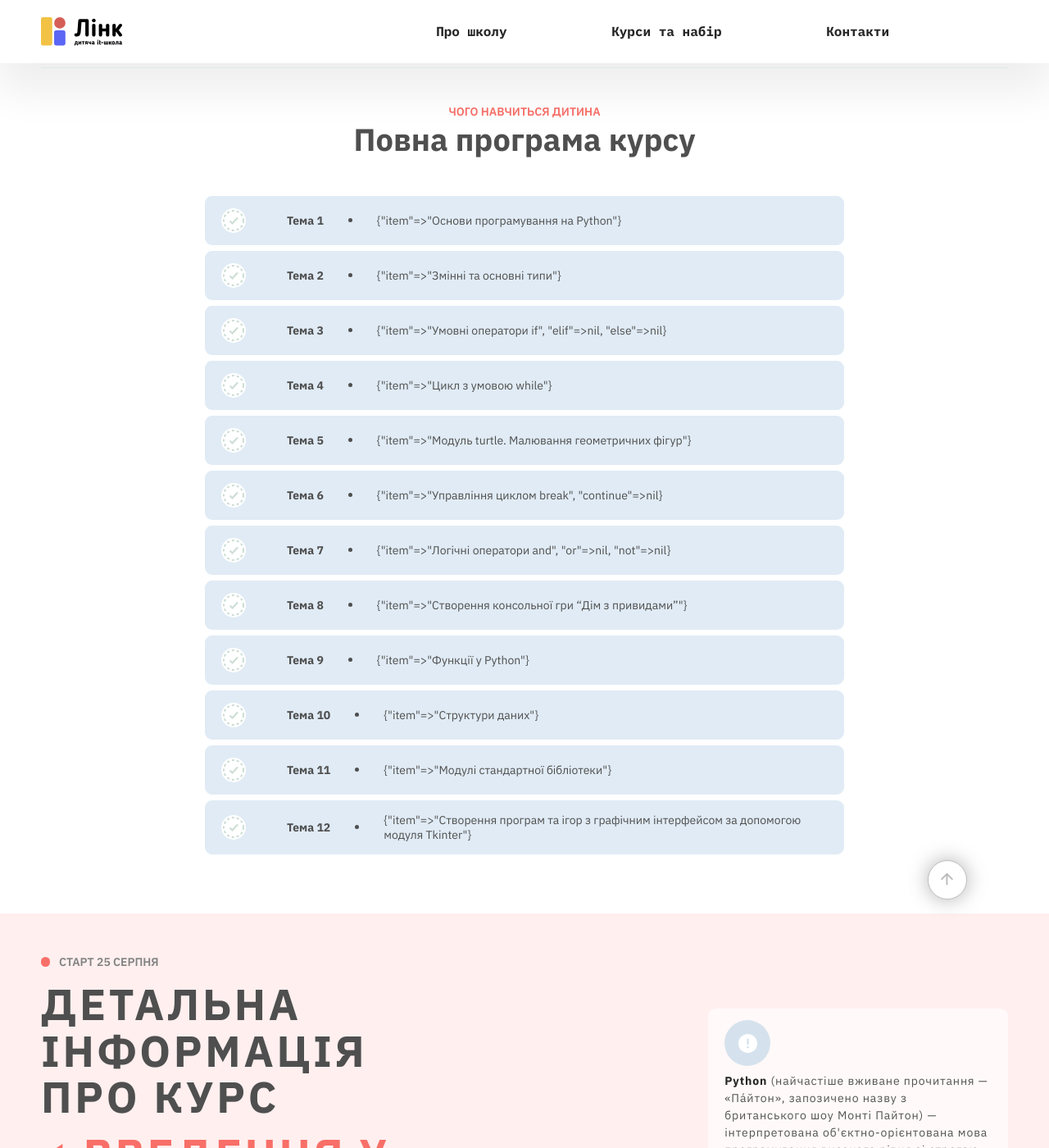
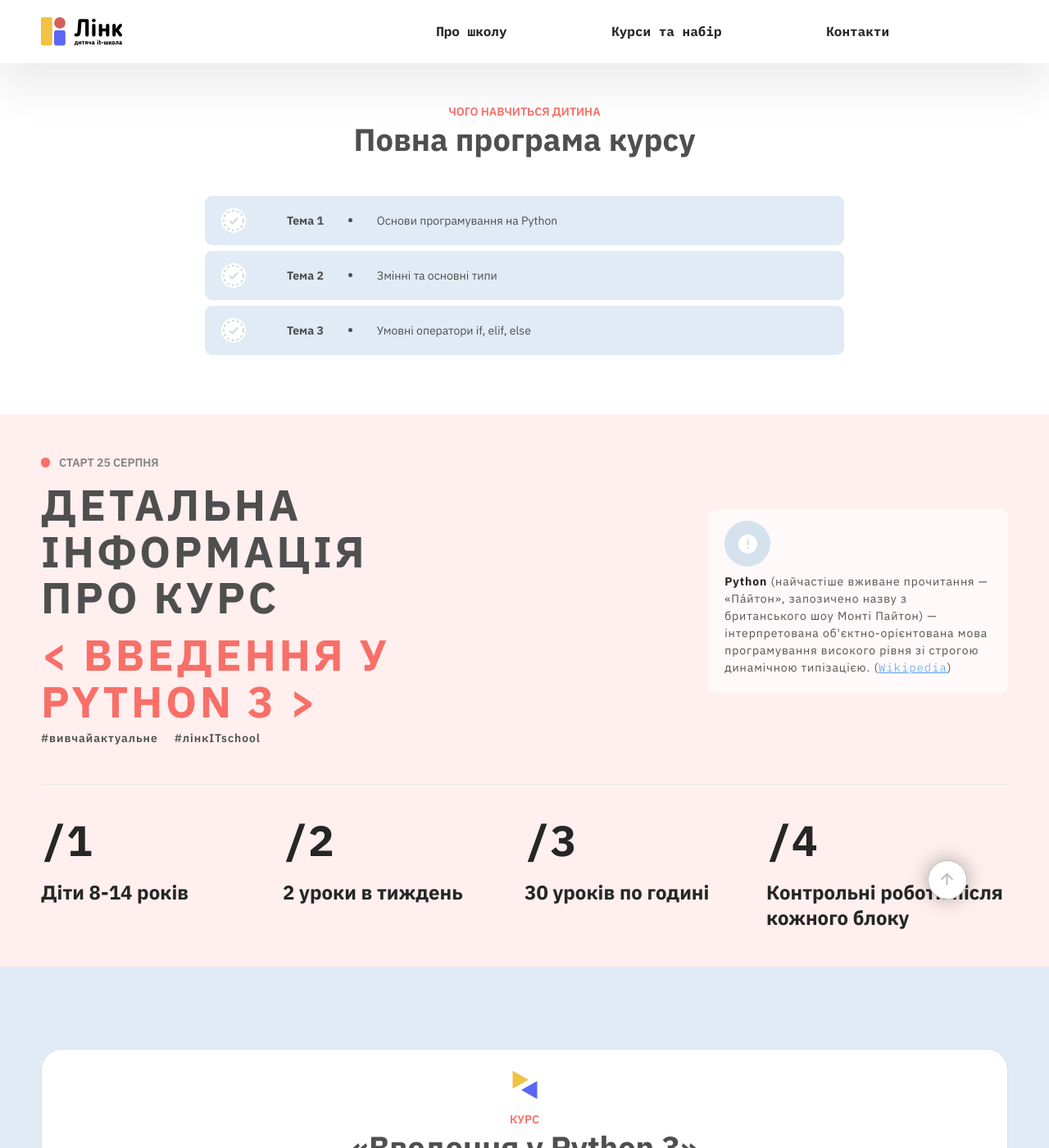
Before and after one commit to tfxoshchypok/linkit22, a Jekyll site: the page built from _courses/python3.html, in a window 1280 px wide and 1400 px high, scrolled down 895 px. Shown: the whole window at 82% size. Built offline with Jekyll 4.4.1, drawn with Linux system fonts in a browser that asks for light colours.

```diff
--- a/_courses/python3.html
+++ b/_courses/python3.html
@@ -11,22 +11,13 @@
 lessons_in_week: 2
 skills: The skills
 program:
-- { item: Основи програмування на Python }
-- { item: Змінні та основні типи }
-- { item: Умовні оператори if, elif, else }
-- { item: Цикл з умовою while }
-- { item: Модуль turtle. Малювання геометричних фігур }
-- { item: Управління циклом break, continue }
-- { item: Логічні оператори and, or, not }
-- { item: Створення консольної гри “Дім з привидами” }
-- { item: Функції у Python }
-- { item: Структури даних }
-- { item: Модулі стандартної бібліотеки }
-- { item: Створення програм та ігор з графічним інтерфейсом за допомогою модуля Tkinter }
+- "Основи програмування на Python"
+- "Змінні та основні типи"
+- "Умовні оператори if, elif, else"
+
 tags:
 - вивчайактуальне
 - лінкITschool
-- Python
 information: <strong>Python </strong>(найчастіше вживане прочитання — «Па́йтон», запозичено назву з британського шоу Монті Пайтон) — інтерпретована об'єктно-орієнтована мова програмування високого рівня зі строгою динамічною типізацією. (<a href="https://uk.wikipedia.org/wiki/Python" target="_blank">Wikipedia</a>)
 end_block_information: Контрольні роботи після кожного блоку
 ---
--- a/admin/config.yml
+++ b/admin/config.yml
@@ -25,7 +25,6 @@
     folder: '_courses'
     create: true
     label_singular: 'курс'
-    preview_path: '/{{slug}}.{{extension}}'
     editor:
       preview: false
     fields:
@@ -73,5 +72,6 @@
       - name: tags
         label: 'Теги'
         widget: 'list'
+        label_singular: 'тег'
         add_to_top: false
         field: { name: tag, label: 'Назва', widget: 'string'}
```
Also changed, not shown: _courses/web-programming.html (+1 -13 lines).
